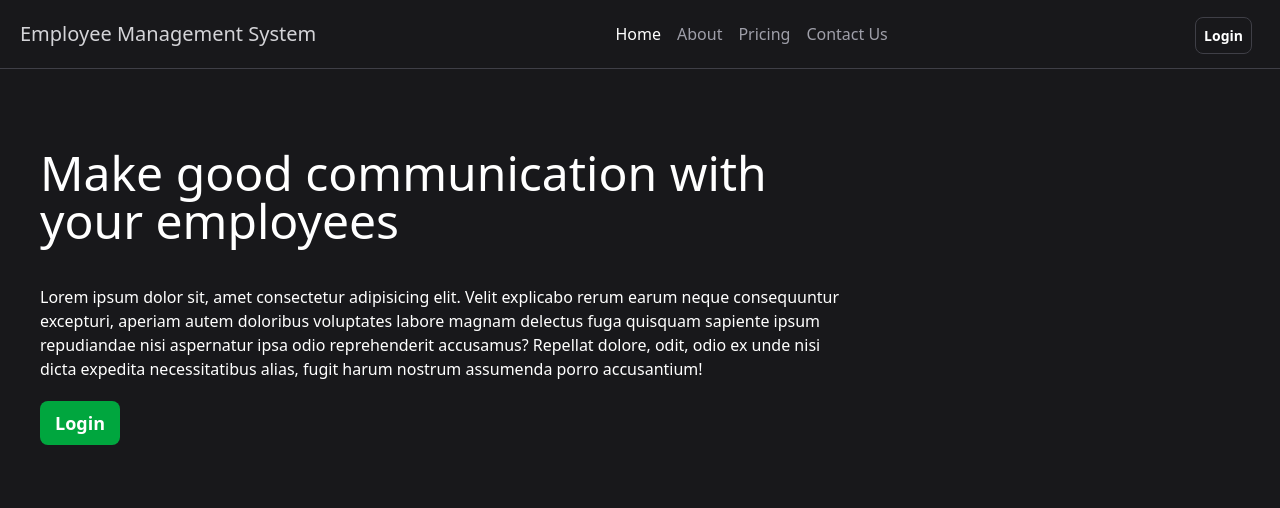
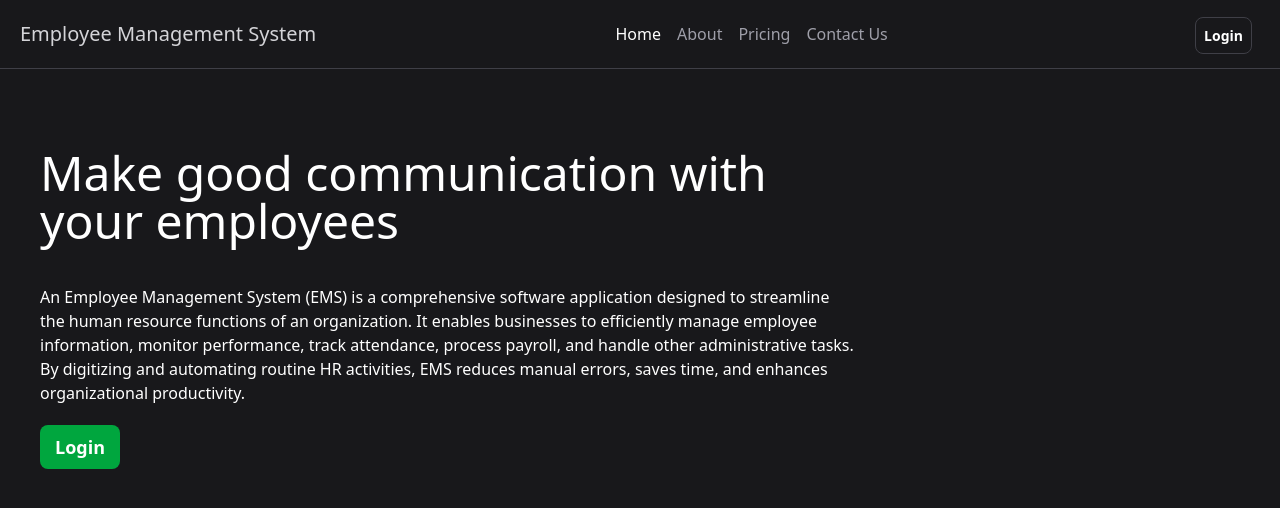
Before and after one commit to maulikashid11/employee-management-system, a React (Vite) app: page / in a window 1280 px wide. Shown: the top 508 px of the page. Built offline with nearby package versions, Linux system fonts and the light colour scheme.

Commit message:
change create task

```diff
--- a/src/components/Home.jsx
+++ b/src/components/Home.jsx
@@ -4,7 +4,7 @@ const Home = () => {
     return (
         <main className='p-10 md:w-[70%] h-full '>
             <h1 className='md:text-5xl text-3xl my-10'>Make good communication with your employees</h1>
-            <p>Lorem ipsum dolor sit, amet consectetur adipisicing elit. Velit explicabo rerum earum neque consequuntur excepturi, aperiam autem doloribus voluptates labore magnam delectus fuga quisquam sapiente ipsum repudiandae nisi aspernatur ipsa odio reprehenderit accusamus? Repellat dolore, odit, odio ex unde nisi dicta expedita necessitatibus alias, fugit harum nostrum assumenda porro accusantium!</p>
+            <p>An Employee Management System (EMS) is a comprehensive software application designed to streamline the human resource functions of an organization. It enables businesses to efficiently manage employee information, monitor performance, track attendance, process payroll, and handle other administrative tasks. By digitizing and automating routine HR activities, EMS reduces manual errors, saves time, and enhances organizational productivity.</p>
             <a className=' bg-green-600 my-5 text-lg w-20 text-center font-bold inline-block rounded-lg p-2 ' href="/login">Login</a>
         </main>
     )
```
